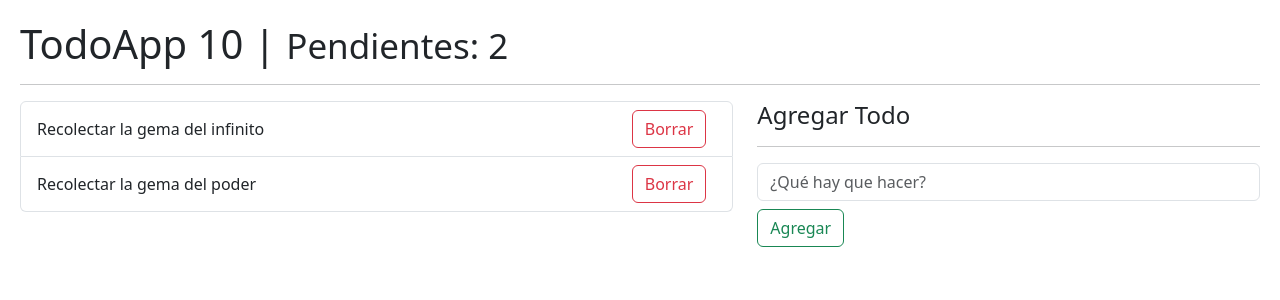
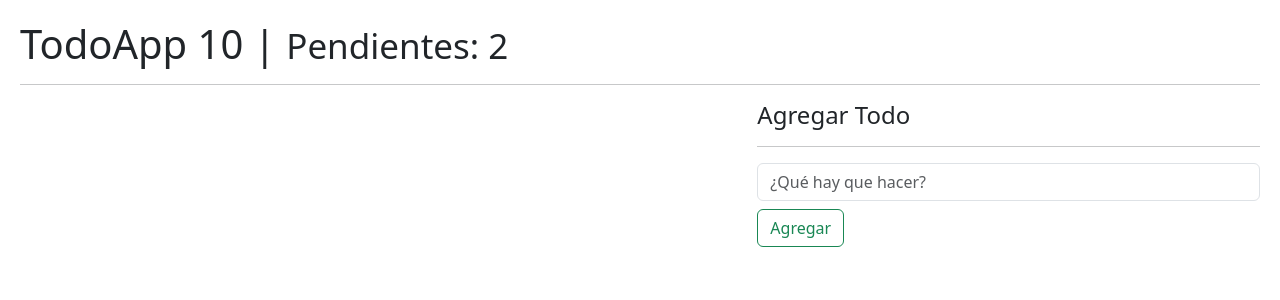
Before and after one commit to fersanti2896/10-curso-react-useReducer, a React (Vite) app: page / in a window 1280 px wide. Shown: the top 300 px of the page. Built offline with nearby package versions, Linux system fonts and the light colour scheme.

Commit message:
Agregando y siendo persistente un todo en TodoApp.jsx

```diff
--- a/src/08-useReducer/TodoApp.jsx
+++ b/src/08-useReducer/TodoApp.jsx
@@ -1,25 +1,35 @@
-import { useReducer } from 'react';
+import { useEffect, useReducer } from 'react';
 import { TodoAdd, TodoList } from './components';
 import { todoReducer } from "./todoReducer";
 
 const initialState = [
-    {
+    /* {
         id: new Date().getTime(),
         description: 'Recolectar la gema del infinito',
         done: false
-    },
-    {
-        id: new Date().getTime() * 3,
-        description: 'Recolectar la gema del poder',
-        done: false
-    }
+    } */
 ];
 
+const init = () => {
+    return JSON.parse( localStorage.getItem('todos') ) || [];
+}
+
 export const TodoApp = () => {
-    const [ todos, dispatch ] = useReducer( todoReducer, initialState );
+    const [ todos, dispatch ] = useReducer( todoReducer, initialState, init );
+
+    useEffect(() => {
+        localStorage.setItem( 'todos', JSON.stringify(todos) );
+    }, [ todos ])
+
 
     const handleNewTodo = ( todo ) => {
-        console.log({ todo });
+        const action = {
+            type: '[TODO] Add Todo',
+            payload: todo
+        }
+
+        /* Se manda en la función del dispatch la acción */
+        dispatch( action );
     }
 
     return (
--- a/src/08-useReducer/todoReducer.js
+++ b/src/08-useReducer/todoReducer.js
@@ -1,8 +1,8 @@
 
-export const todoReducer = ( initialState, action ) => {
+export const todoReducer = ( initialState = [], action ) => {
     switch ( action.type ) {
-        case 'ABC':
-            throw new Error('Action.type == ABC no está implementada');
+        case '[TODO] Add Todo':
+            return [ ...initialState, action.payload ];
 
         default:
             return initialState;
```
